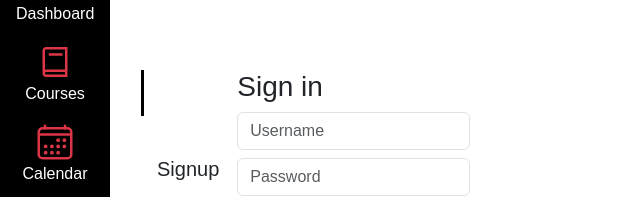
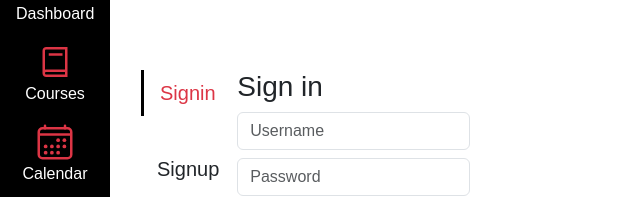
Before and after one commit to nharikrishna/kambaz-react-web-app, a React (Vite) app: page /#/Kambaz/Account/Signin in a window 1280 px wide. Shown: the part 217-414 px from the top of the page, without its empty margins (0-640 px from the left). Built offline with nearby package versions, Linux system fonts and the light colour scheme; the HTML template or start-up script is replaced by a standard one.

Commit message:
minor changes

```diff
--- a/src/Kambaz/Account/Navigation.tsx
+++ b/src/Kambaz/Account/Navigation.tsx
@@ -5,21 +5,21 @@ export default function AccountNavigation() {
         <div id="wd-account-navigation" className="wd list-group fs-5 rounded-0">
             <NavLink
                 to={`/Kambaz/Account/Signin`}
-                className={({isActive}) => `list-group-item border border-0 ${isActive ? 'active' : 'inactive'}`}
+                className={({isActive}) => `list-group-item border border-0 ${isActive ? 'active text-danger' : 'inactive'}`}
             >
                 Signin
             </NavLink>
             <br/>
             <NavLink
                 to={`/Kambaz/Account/Signup`}
-                className={({isActive}) => `list-group-item border border-0 ${isActive ? 'active' : 'inactive'}`}
+                className={({isActive}) => `list-group-item border border-0 ${isActive ? 'active text-danger' : 'inactive'}`}
             >
                 Signup
             </NavLink>
             <br/>
             <NavLink
                 to={`/Kambaz/Account/Profile`}
-                className={({isActive}) => `list-group-item border border-0 ${isActive ? 'active' : 'inactive'}`}
+                className={({isActive}) => `list-group-item border border-0 ${isActive ? 'active text-danger' : 'inactive'}`}
             >
                 Profile
             </NavLink>
```
